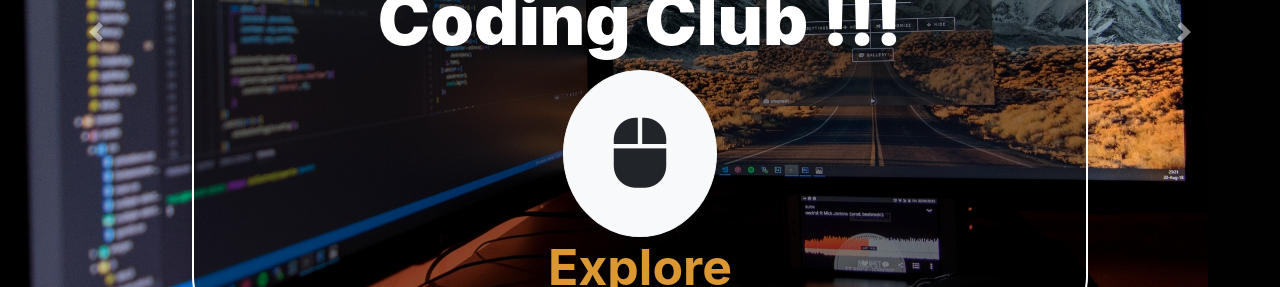
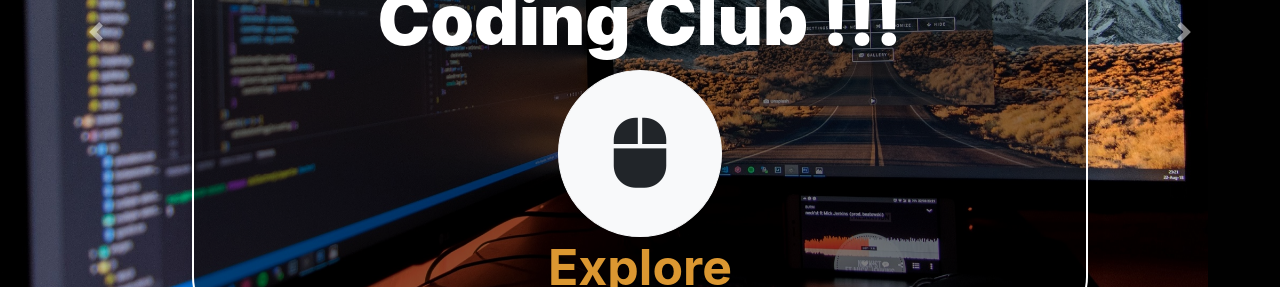
Before and after one commit to adi112100/Coding_Club_Website, a React (Create React App) app: page / in a window 1280 px wide. Shown: the part 368-655 px from the top of the page. Built offline with nearby package versions, Linux system fonts and the light colour scheme.

Commit message:
updated app.css

```diff
--- a/src/App.css
+++ b/src/App.css
@@ -191,7 +191,7 @@ body
   .main_btn
   {
     font-size: 70px;
-    padding: 30px 50px 30px 50px;
+    padding: 30px 55px 30px 55px;
     transition-duration: 200ms;
   }
 
```
